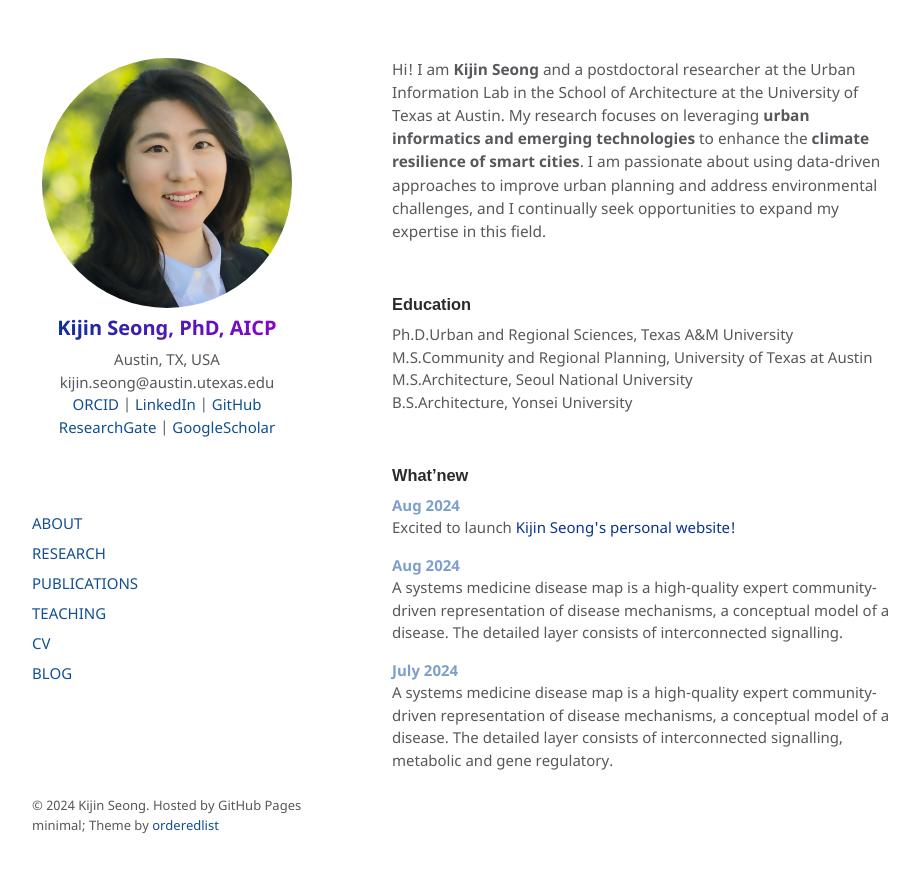
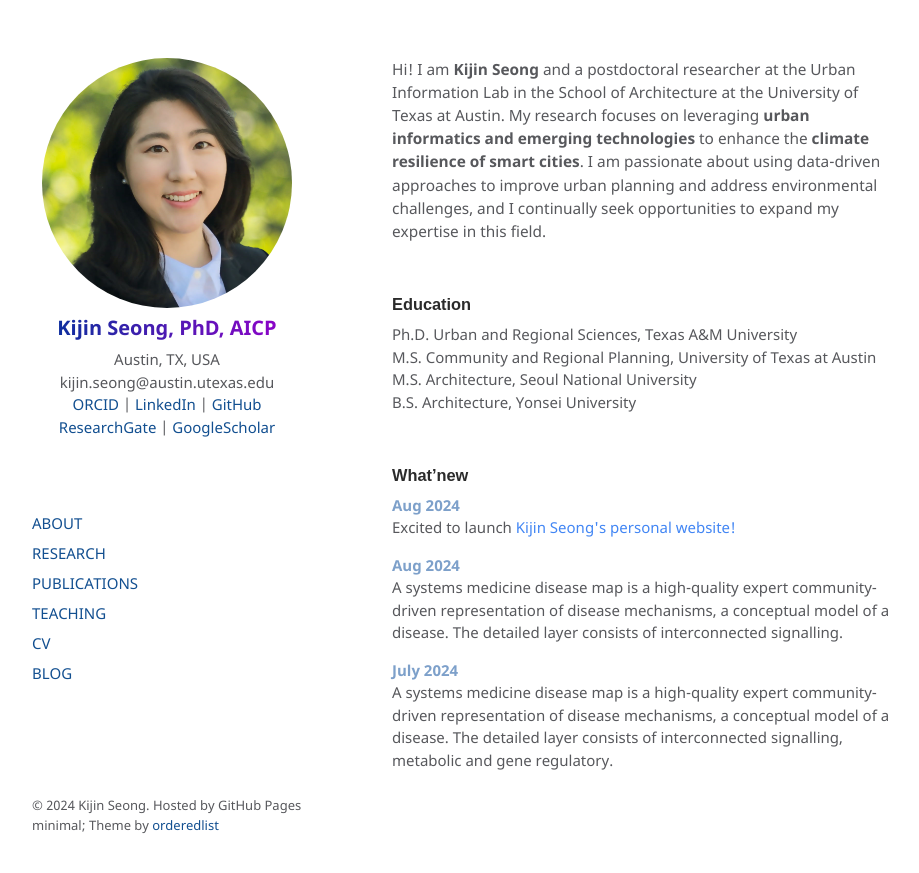
Before and after one commit to kijinseong/kijinseong.github.io, a Jekyll site: the page built from index.md, in a window 1280 px wide. Shown: the top 873 px of the page, without its empty margins (178-1097 px from the left). Built offline with Jekyll 4.4.1, drawn with Linux system fonts in a browser that asks for light colours.

Commit message:
style update

```diff
--- a/assets/css/style.scss
+++ b/assets/css/style.scss
@@ -18,11 +18,11 @@ p {
 }
 
 a {
-    color: #073391; // Blue color for links
+    color: #4286f4; // Blue color for links
     text-decoration: none; // Remove underline from links
 }
 
 a:hover {
-    color: #073391; // Darker blue on hover
+    color: #4286f4; // Darker blue on hover
     text-decoration: underline; // Underline links on hover
 }
--- a/index.md
+++ b/index.md
@@ -6,10 +6,10 @@ layout: default
 
 <br />
 ### Education
-<p>Ph.D.<span class="tab"></span><span class="tab"></span>Urban and Regional Sciences, Texas A&M University<br />
-M.S.<span class="tab"></span><span class="tab"></span>Community and Regional Planning, University of Texas at Austin<br />
-M.S.<span class="tab"></span><span class="tab"></span>Architecture, Seoul National University<br />
-B.S.<span class="tab"></span><span class="tab"></span>Architecture, Yonsei University</p>
+<p>Ph.D. Urban and Regional Sciences, Texas A&M University<br />
+M.S. Community and Regional Planning, University of Texas at Austin<br />
+M.S. Architecture, Seoul National University<br />
+B.S. Architecture, Yonsei University</p>
 
 <br />
 
```
